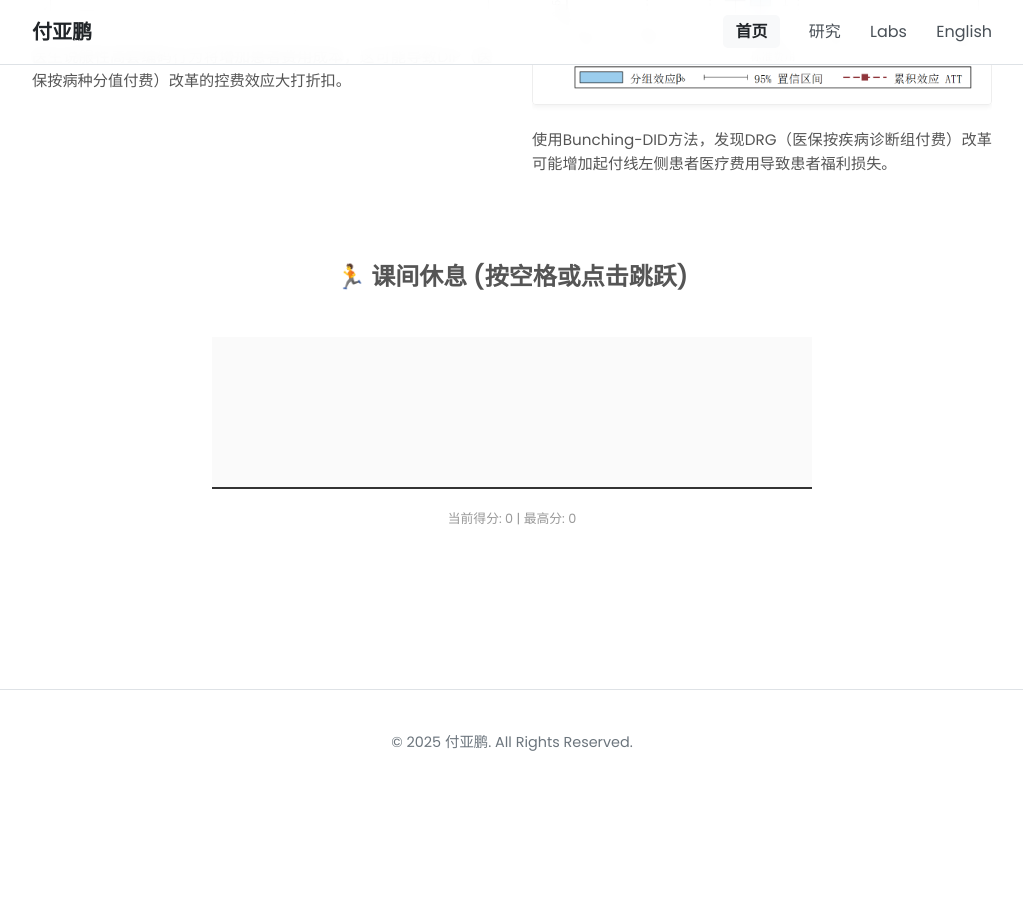
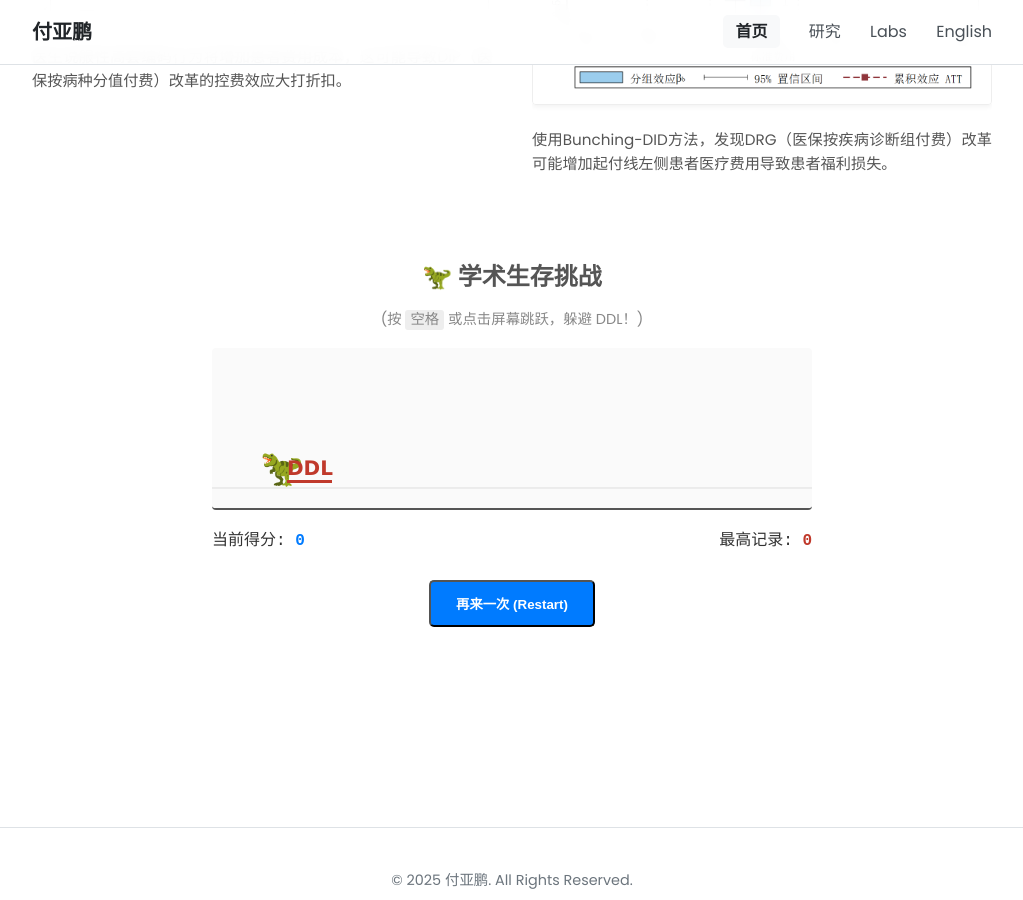
Before and after one commit to fyapeng/fyapeng.github.io, a Jekyll site: the page built from index.html, in a window 1280 px wide and 900 px high, scrolled down 1828 px. Shown: the whole window, without its empty margins (128-1151 px from the left). Built offline with Jekyll 4.4.1, drawn with Linux system fonts in a browser that asks for light colours; before the commit the page ends 2623 px from its top, so only the background shows below that; some of the changed lines change nothing that is shown.

Commit message:
Update game.html

```diff
--- a/_includes/game.html
+++ b/_includes/game.html
@@ -1,9 +1,21 @@
-<!-- _includes/game.html -->
-<section id="fun-zone" class="content-section" style="text-align: center; margin-top: 80px;">
-  <h2 class="section-title" style="font-size: 1.5rem; color: #555;">🏃 课间休息 (按空格或点击跳跃)</h2>
-  <canvas id="dinoGame" width="600" height="150" style="border-bottom: 2px solid #333; background: #fafafa; max-width: 100%; touch-action: none;"></canvas>
-  <p style="font-size: 0.8rem; color: #999; margin-top: 10px;">当前得分: <span id="score">0</span> | 最高分: <span id="highScore">0</span></p>
-  <button id="restartBtn" class="button-primary" style="display: none; margin-top: 10px;" onclick="initGame()">再玩一次</button>
+<section id="fun-zone" class="content-section" style="text-align: center; margin-top: 80px; padding-bottom: 40px;">
+  <h2 class="section-title" style="font-size: 1.5rem; color: #555; margin-bottom: 10px;">
+    🦖 学术生存挑战
+  </h2>
+  <p style="font-size: 0.9rem; color: #888; margin-bottom: 15px;">
+    (按 <kbd style="background:#eee; padding:2px 5px; border-radius:3px;">空格</kbd> 或点击屏幕跳跃，躲避 DDL！)
+  </p>
+
+  <canvas id="dinoGame" width="600" height="160" style="border-bottom: 2px solid #555; background: #fafafa; max-width: 100%; touch-action: none; border-radius: 4px;"></canvas>
+
+  <div style="display: flex; justify-content: space-between; max-width: 600px; margin: 10px auto; font-family: monospace; font-size: 1rem; color: #333;">
+    <span>当前得分: <b id="score" style="color: #007bff;">0</b></span>
+    <span>最高记录: <b id="highScore" style="color: #c0392b;">0</b></span>
+  </div>
+
+  <button id="restartBtn" class="button-primary" style="display: none; margin-top: 15px; cursor: pointer;" onclick="initGame()">
+    再来一次 (Restart)
+  </button>
 </section>
 
 <script>
@@ -13,114 +25,142 @@ const scoreEl = document.getElementById('score');
 const highScoreEl = document.getElementById('highScore');
 const restartBtn = document.getElementById('restartBtn');
 
-let gameSpeed = 3;
+// 游戏配置
+let gameSpeed = 4;
 let score = 0;
 let highScore = localStorage.getItem('dinoHighScore') || 0;
 let isGameOver = false;
 let animationId;
+let frame = 0;
 
-// 游戏对象
+// 玩家对象
 let player = {
     x: 50,
-    y: 100,
-    w: 30, // 宽度
-    h: 30, // 高度
-    dy: 0, // 垂直速度
-    jumpPower: -12, // 跳跃力度
-    gravity: 0.6, // 重力
-    grounded: false
+    y: 110,     // 初始地面位置
+    w: 30,      // 碰撞箱宽度
+    h: 30,      // 碰撞箱高度
+    dy: 0,      // 垂直速度
+    jumpPower: -11, // 跳跃力度
+    gravity: 0.6,   // 重力
+    grounded: false // 是否在地面
 };
 
 let obstacles = [];
-let frame = 0;
 
 // 初始化/重置游戏
 function initGame() {
     isGameOver = false;
     score = 0;
-    gameSpeed = 5;
+    gameSpeed = 5; // 初始速度
     obstacles = [];
     frame = 0;
-    player.y = 100;
+    player.y = 110;
     player.dy = 0;
+
     restartBtn.style.display = 'none';
     scoreEl.innerText = score;
     highScoreEl.innerText = highScore;
+
     animate();
 }
 
-// 绘制玩家 (可以用你的头像代替fillRect)
+// --- 🎨 核心绘制函数 ---
+
+// 1. 绘制玩家 (恐龙/老鹰)
 function drawPlayer() {
-    ctx.font = "30px Arial"; // 设置大小
-    ctx.textAlign = "center";
-    ctx.textBaseline = "middle";
-    ctx.fillText("🦖", player.x + player.w/2, player.y + player.h/2 + 2);
-    if (player.grounded) ctx.fillText("🦖", ...); // 在地上
-    else ctx.fillText("🦅", ...); // 跳起来变成老鹰
+    ctx.textAlign = "left";
+    ctx.textBaseline = "top";
 
+    if (player.grounded) {
+        // 在地面：显示恐龙
+        ctx.font = "35px Arial"; // 稍微比碰撞箱大一点，视觉效果更好
+        ctx.fillText("🦖", player.x - 2, player.y - 5);
+    } else {
+        // 在空中：显示老鹰
+        ctx.font = "38px Arial";
+        ctx.fillText("🦅", player.x - 5, player.y - 8);
+    }
+
+    // 调试模式：取消下面注释可以看到实际的碰撞箱（红色框）
+    // ctx.strokeStyle = "red"; ctx.strokeRect(player.x, player.y, player.w, player.h);
 }
 
-// 绘制障碍物
+// 2. 绘制障碍物 (DDL)
 function drawObstacles() {
-    ctx.fillStyle = '#c0392b'; // 红色障碍物
     obstacles.forEach(obs => {
-        // 方案A：画成红色的 "DDL" 文字
-        ctx.fillStyle = '#c0392b';
-        ctx.font = "bold 16px Arial";
-        ctx.fillText("DDL", obs.x, obs.y + 15);
+        ctx.fillStyle = '#c0392b'; // 深红色，代表危险
+        ctx.font = "bold 20px Verdana";
+        ctx.textAlign = "left";
+        ctx.textBaseline = "top";
+
+        ctx.fillText("DDL", obs.x, obs.y + 2); // 绘制文字
+
+        // 装饰：加一条下划线让它看起来更像文件
+        ctx.fillRect(obs.x, obs.y + 22, obs.w, 3);
+
+        // 调试模式：碰撞箱
+        // ctx.strokeStyle = "blue"; ctx.strokeRect(obs.x, obs.y, obs.w, obs.h);
     });
 }
 
-// 核心物理逻辑
+// --- ⚙️ 物理逻辑 ---
+
 function update() {
-    // 1. 玩家跳跃物理
+    // 1. 玩家物理
     player.dy += player.gravity;
     player.y += player.dy;
 
-    // 地面碰撞检测
-    if (player.y + player.h > canvas.height) {
-        player.y = canvas.height - player.h;
+    // 地面检测 (110 是地面 Y 坐标)
+    if (player.y > 110) {
+        player.y = 110;
         player.dy = 0;
         player.grounded = true;
     } else {
         player.grounded = false;
     }
 
-    // 2. 生成障碍物 (随机间隔)
+    // 2. 生成障碍物
     frame++;
-    if (frame % Math.floor(100 + Math.random() * 50) === 0) {
-        // 随机高度和宽度的障碍物
-        let h = Math.floor(Math.random() * 30) + 20;
+    // 随机生成间隔，随着分数提高，间隔稍微变短
+    let spawnRate = Math.floor(90 + Math.random() * 60);
+    if (frame % spawnRate === 0) {
+        // 随机高度的 DDL (有些需要小跳，有些需要大跳)
+        // 地面是 110，障碍物高度随机浮动
+        let isHigh = Math.random() > 0.8; // 20% 几率生成高空 DDL
+        let obsY = isHigh ? 80 : 110;
+
         obstacles.push({
             x: canvas.width,
-            y: canvas.height - h,
-            w: 20,
-            h: h
+            y: obsY,
+            w: 45, // "DDL" 文字的大致宽度
+            h: 25  // "DDL" 文字的大致高度
         });
     }
 
-    // 3. 移动障碍物 & 碰撞检测
+    // 3. 移动障碍物 & 碰撞
     for (let i = 0; i < obstacles.length; i++) {
         let obs = obstacles[i];
         obs.x -= gameSpeed;
 
-        // 移除屏幕外的障碍物
+        // 移除屏幕外的
         if (obs.x + obs.w < 0) {
             obstacles.splice(i, 1);
             score++;
             scoreEl.innerText = score;
             i--;
 
-            // ⭐️ 核心玩法：随着得分增加，速度越来越快
-            if (score % 5 === 0) gameSpeed += 0.5;
+            // 🔥 难度递增：每得 5 分，速度加快
+            if (score % 5 === 0) gameSpeed += 0.4;
         }
 
-        // 简单的矩形碰撞检测
+        // 💥 碰撞检测 (AABB 算法)
+        // 稍微缩小一点玩家的判定范围 (padding)，让游戏不要太难
+        let padding = 4;
         if (
-            player.x < obs.x + obs.w &&
-            player.x + player.w > obs.x &&
-            player.y < obs.y + obs.h &&
-            player.y + player.h > obs.y
+            player.x + padding < obs.x + obs.w &&
+            player.x + player.w - padding > obs.x &&
+            player.y + padding < obs.y + obs.h &&
+            player.y + player.h - padding > obs.y
         ) {
             gameOver();
         }
@@ -128,7 +168,16 @@ function update() {
 }
 
 function draw() {
+    // 清空画布
     ctx.clearRect(0, 0, canvas.width, canvas.height);
+
+    // 画地面线
+    ctx.beginPath();
+    ctx.moveTo(0, 140);
+    ctx.lineTo(canvas.width, 140);
+    ctx.strokeStyle = "#ddd";
+    ctx.stroke();
+
     drawPlayer();
     drawObstacles();
 }
@@ -142,11 +191,20 @@ function animate() {
 
 function gameOver() {
     isGameOver = true;
-    ctx.fillStyle = 'rgba(0,0,0,0.5)';
+
+    // 绘制半透明遮罩
+    ctx.fillStyle = 'rgba(255, 255, 255, 0.8)';
     ctx.fillRect(0, 0, canvas.width, canvas.height);
-    ctx.fillStyle = 'white';
-    ctx.font = '20px Arial';
-    ctx.fillText("Game Over!", canvas.width / 2 - 50, canvas.height / 2);
+
+    // 绘制文字
+    ctx.fillStyle = '#333';
+    ctx.font = "bold 30px Arial";
+    ctx.textAlign = "center";
+    ctx.fillText("被 DDL 追上了！😭", canvas.width / 2, canvas.height / 2 - 10);
+
+    ctx.fillStyle = '#666';
+    ctx.font = "16px Arial";
+    ctx.fillText("得分: " + score, canvas.width / 2, canvas.height / 2 + 25);
 
     restartBtn.style.display = 'inline-block';
 
@@ -157,7 +215,7 @@ function gameOver() {
     }
 }
 
-// 跳跃动作
+// 跳跃控制
 function jump() {
     if (player.grounded) {
         player.dy = player.jumpPower;
@@ -165,26 +223,26 @@ function jump() {
     }
 }
 
-// 监听键盘空格和点击/触摸事件
+// 事件监听
 document.addEventListener('keydown', function(e) {
-    if (e.code === 'Space') {
-        e.preventDefault(); // 防止网页滚动
+    if (e.code === 'Space' || e.code === 'ArrowUp') {
+        e.preventDefault();
         if (isGameOver) initGame();
         else jump();
     }
 });
 
 canvas.addEventListener('touchstart', function(e) {
-    e.preventDefault();
+    e.preventDefault(); // 防止手机滚动
     if (isGameOver) initGame();
     else jump();
-});
+}, {passive: false});
 
 canvas.addEventListener('mousedown', function(e) {
     if (isGameOver) initGame();
     else jump();
 });
 
-// 启动游戏
+// 启动
 initGame();
 </script>
```
